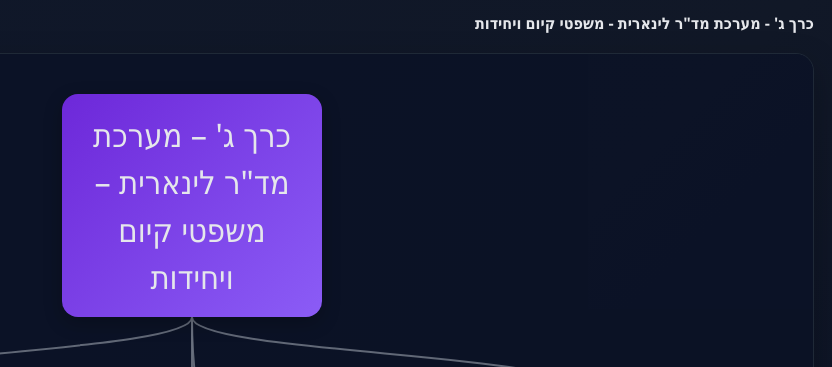
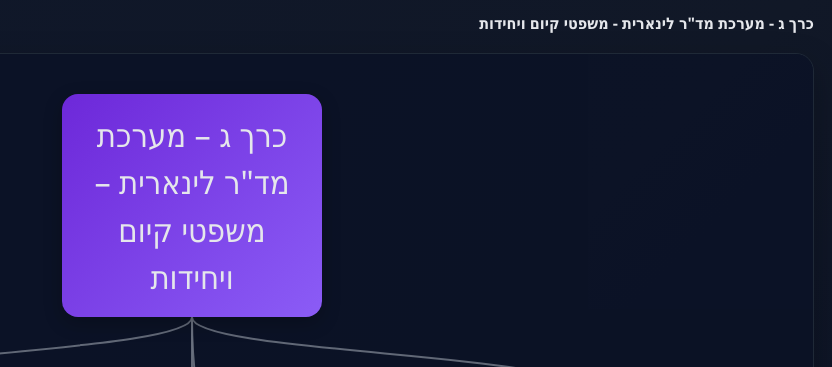
Before and after one commit to shir-openu/PART_C_THEORY, a plain HTML site: page index.html in a window 1280 px wide. Shown: the top 367 px of the page, 448-1280 px from the left. Drawn offline with Linux system fonts and the light colour scheme.

Commit message:
Update index.html

```diff
--- a/index.html
+++ b/index.html
@@ -3,7 +3,7 @@
 <head>
   <meta charset="UTF-8" />
   <meta name="viewport" content="width=device-width,initial-scale=1" />
-  <title>כרך ג' - מערכת מד"ר לינארית - משפטי קיום ויחידות</title>
+  <title>כרך ג - מערכת מד"ר לינארית - משפטי קיום ויחידות</title>
   <style>
     :root{
       --edge:#6b7280;
@@ -102,7 +102,7 @@
 <body>
   <div class="wrap">
     <div class="toolbar">
-      <div class="title">כרך ג' - מערכת מד"ר לינארית - משפטי קיום ויחידות</div>
+      <div class="title">כרך ג - מערכת מד"ר לינארית - משפטי קיום ויחידות</div>
       <div class="zoom-controls">
         <button id="zout" title="הקטנה">A−</button>
         <button id="zin"  title="הגדלה">A+</button>
@@ -115,7 +115,7 @@
 
         <!-- שכבה 1 -->
         <div class="layer" id="L1">
-          <div class="node lvl1" id="root">כרך ג' – מערכת מד"ר לינארית – משפטי קיום ויחידות</div>
+          <div class="node lvl1" id="root">כרך ג – מערכת מד"ר לינארית – משפטי קיום ויחידות</div>
         </div>
 
         <!-- שכבה 2 – נושאים + פריטים -->
```
